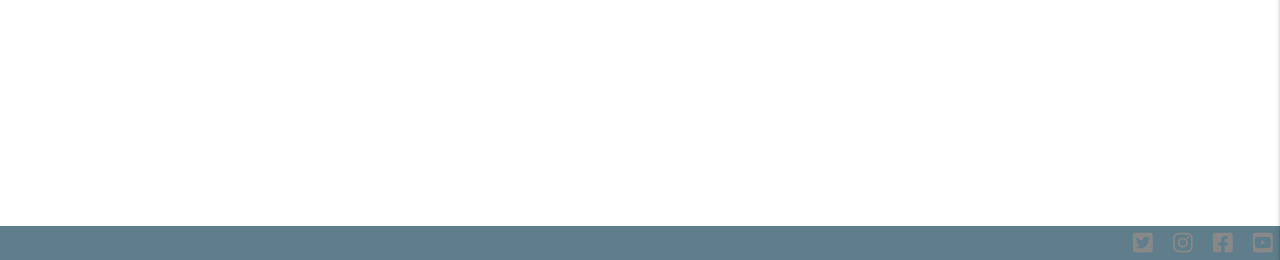
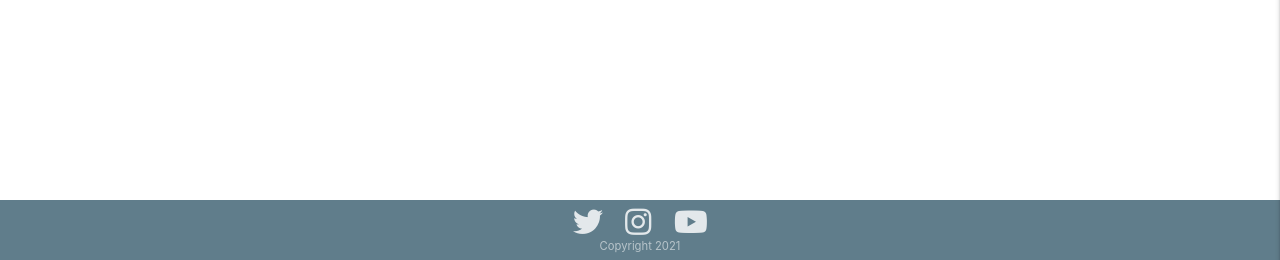
Before and after one commit to rudberga/CI-MS3-calm, a Flask app: page /get_artists in a window 1280 px wide. Shown: the part 540-800 px from the top of the page. Run offline with Flask 2, Linux system fonts and the light colour scheme; data that the repository does not hold is empty; some libraries are stand-ins or nearby versions.

Commit message:
ADD - styling to footer to make it look better

```diff
--- a/static/css/style.css
+++ b/static/css/style.css
@@ -1,3 +1,5 @@
+/* MAKE VARIABLES OF COLORS */
+
 body {
     display: flex;
     min-height: 100vh;
@@ -31,21 +33,30 @@ main {
     background-image: url(https://images.unsplash.com/photo-1563459802257-2a97df940f11?ixid=MXwxMjA3fDB8MHxwaG90by1wYWdlfHx8fGVufDB8fHw%3D&ixlib=rb-1.2.1&auto=format&fit=crop&w=2550&q=80);
 }
 
+/*--------------------------------- Footer */
+
 .page-footer-bg-color {
   background-color: #607d8b;
 }
 
 .socials-footer {
-  text-align: right;
-  font-size: 1.5em;
+  font-size: 2em;
   margin-right: 10px;
   width: 100%;
+  margin-bottom: -25px;
 }
 
 .socials-footer i {
   margin-right: 7px;
   margin-left: 7px;
-  color: #888888;
+  color: #ffffffd3;
+  margin-bottom: 15px;
+}
+
+.text-footer {
+    font-size: 0.75em;
+    color: rgba(255, 255, 255, 0.548);
+    margin-bottom: -6px;
 }
 
 /*--------------------------------- Hover effects */
@@ -65,7 +76,7 @@ main {
 .hvr-fade:focus,
 .hvr-fade:active {
   background-color: rgba(255, 255, 255, 0);
-  color: var(--mainColor);
+  color: rgba(255, 255, 255, 0.452);
 }
 
 @media only screen and (max-width: 992px) {
--- a/templates/base.html
+++ b/templates/base.html
@@ -70,11 +70,13 @@
     </main>
 
     <footer class="page-footer-bg-color">
-        <div class="socials-footer">
-            <a href="https://www.twitter.com/" target="_blank"><i class="fab fa-twitter-square hvr-fade"></i></a>
+        <div class="socials-footer center-align">
+            <a href="https://www.twitter.com/" target="_blank"><i class="fab fa-twitter hvr-fade"></i></a>
             <a href="https://www.instagram.com" target="_blank"><i class="fab fa-instagram hvr-fade"></i></a>
-            <a href="https://www.facebook.com" target="_blank"><i class="fab fa-facebook-square hvr-fade"></i></a>
-            <a href="https://www.youtube.com/" target="_blank"><i class="fab fa-youtube-square hvr-fade"></i></a>
+            <a href="https://www.youtube.com/" target="_blank"><i class="fab fa-youtube hvr-fade"></i></a>
+        </div>
+        <div class="text-footer center-align">
+            <p>Copyright 2021</p>
         </div>
     </footer>
 
```
